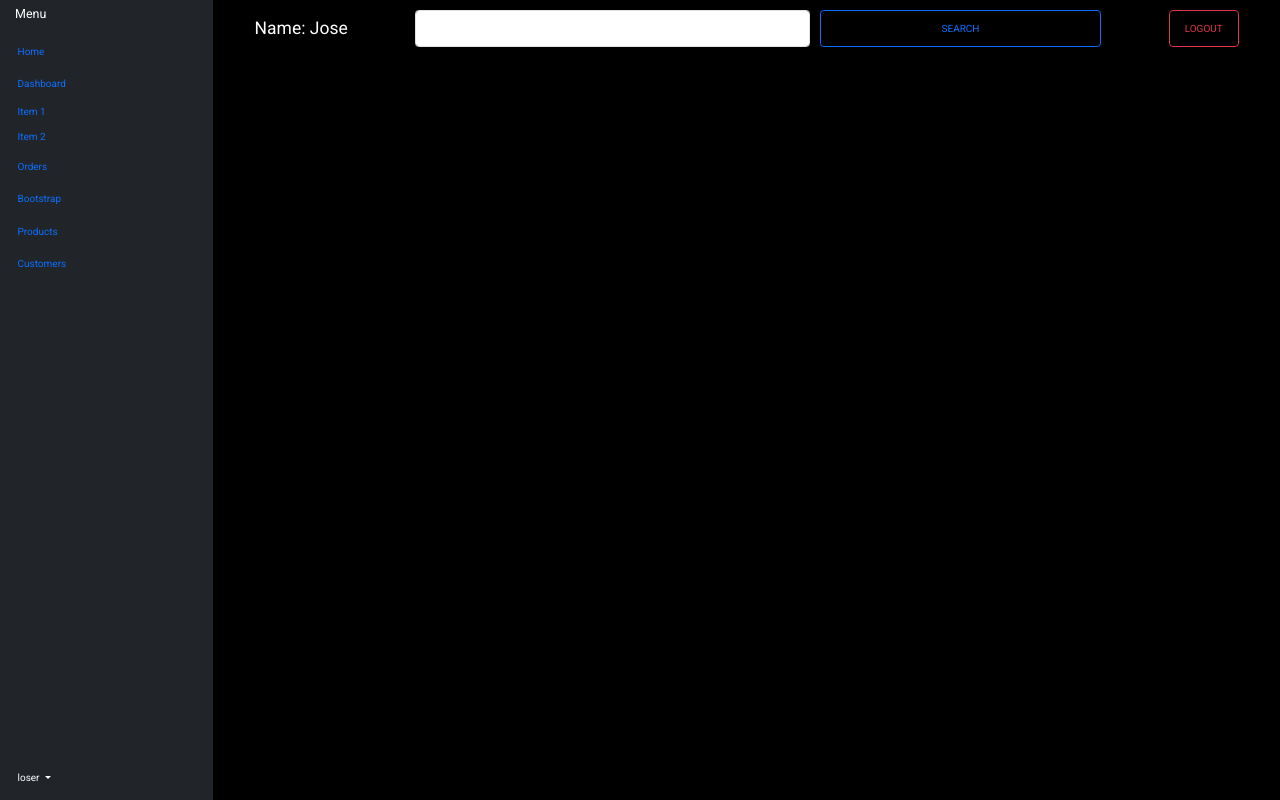
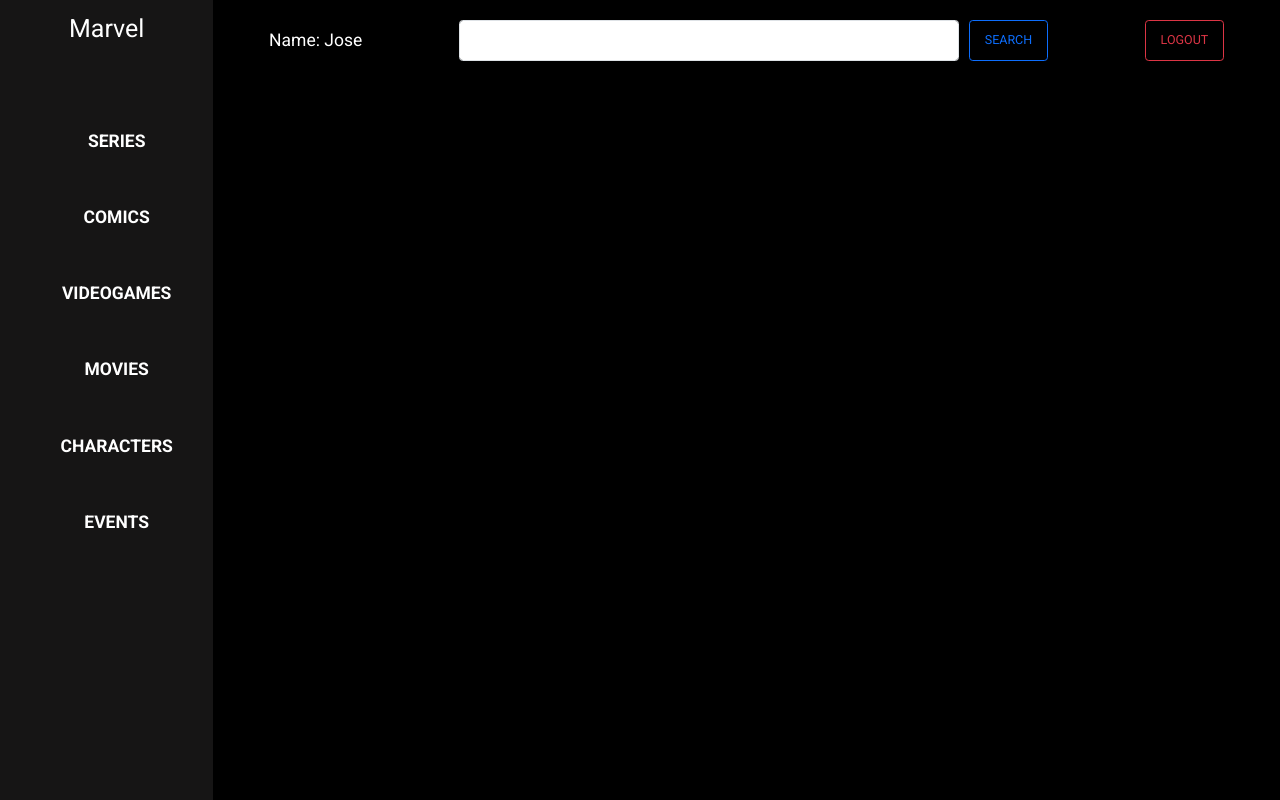
Before and after one commit to josebernal12/marvel-project, a React (Vite) app: page /marvel in a window 1280 px wide. Built offline with nearby package versions, Linux system fonts and the light colour scheme.

Commit message:
dashboard added

```diff
--- a/src/components/layout/Header.jsx
+++ b/src/components/layout/Header.jsx
@@ -1,16 +1,16 @@
 export const Header = () => {
   return (
-    <div className="d-flex justify-content-around align-items-center">
+    <div className="d-flex justify-content-around align-items-center py-3">
       <p className="m-0 text-white fs-3">Name: Jose</p>
       <form className="d-flex gap-3">
-        <input type="text" className="form-control px-5 " />
+        <input type="text" className="form-control px-5  header-search fs-3" />
         <input
           type="submit"
-          className="btn btn-outline-primary px-4 text-uppercase py-3 header-search"
+          className="btn btn-outline-primary px-4 text-uppercase py-3 fs-5 "
           value="search"
         />
       </form>
-      <button type="submit" className="btn btn-outline-danger px-4 text-uppercase py-3">Logout</button>
+      <button type="submit" className="btn btn-outline-danger px-4 text-uppercase py-3 fs-5">Logout</button>
     </div>
   );
 };
--- a/src/components/layout/Sidebar.jsx
+++ b/src/components/layout/Sidebar.jsx
@@ -1,171 +1,77 @@
-import { Outlet } from "react-router-dom";
+import { Outlet, Link } from "react-router-dom";
 import { Header } from "./Header";
 
 export const Sidebar = () => {
   return (
     <div className="container-fluid">
       <div className="row flex-nowrap">
-        <div className="col-auto col-md-3 col-xl-2 px-sm-2 px-0 bg-dark">
-          <div className="d-flex flex-column align-items-center align-items-sm-start px-3 pt-2 text-white min-vh-100">
+        <div className="col-auto col-md-3 col-xl-2 px-sm-2 px-0 sidebar-bg shadow">
+          <div className="w-100 d-flex flex-column align-items-center align-items-sm-start px-3 pt-2 text-white min-vh-100">
             <a
               href="/"
-              className="d-flex align-items-center pb-3 mb-md-0 me-md-auto text-white text-decoration-none"
+              className="nav-link fs-1 mx-auto mb-5 py-2"
             >
-              <span className="fs-5 d-none d-sm-inline">Menu</span>
+              Marvel
             </a>
             <ul
-              className="nav nav-pills flex-column mb-sm-auto mb-0 align-items-center align-items-sm-start"
+              className=" d-flex flex-column mx-auto gap-5 w-100 py-5"
               id="menu"
             >
-              <li className="nav-item">
-                <a href="#" className="nav-link align-middle px-0">
-                  <i className="fs-4 bi-house"></i>{" "}
-                  <span className="ms-1 d-none d-sm-inline">Home</span>
-                </a>
+              <li className=" nav-item d-flex align-items-center mt-3 seleccionar w-100 link-hover">
+
+                <Link
+                  className="w-100 text-center nav-link text-white  text-uppercase fw-bold fs-3 m-0 py-2"
+                  to="#"
+                >
+                  Series
+                </Link>
               </li>
-              <li>
-                <a
-                  href="#submenu1"
-                  data-bs-toggle="collapse"
-                  className="nav-link px-0 align-middle"
+              <li className=" nav-item d-flex align-items-center mt-3 seleccionar w-100 link-hover">
+
+                <Link
+                  className="w-100 text-center nav-link text-white  text-uppercase fw-bold fs-3 m-0 py-2"
+                  to="#"
                 >
-                  <i className="fs-4 bi-speedometer2"></i>{" "}
-                  <span className="ms-1 d-none d-sm-inline">Dashboard</span>{" "}
-                </a>
-                <ul
-                  className="collapse show nav flex-column ms-1"
-                  id="submenu1"
-                  data-bs-parent="#menu"
+                  Comics
+                </Link>
+              </li>
+              <li className=" nav-item d-flex align-items-center mt-3 seleccionar w-100 link-hover">
+
+                <Link
+                  className="w-100 text-center nav-link text-white  text-uppercase fw-bold fs-3 m-0 py-2"
+                  to="#"
                 >
-                  <li className="w-100">
-                    <a href="#" className="nav-link px-0">
-                      {" "}
-                      <span className="d-none d-sm-inline">Item</span> 1{" "}
-                    </a>
-                  </li>
-                  <li>
-                    <a href="#" className="nav-link px-0">
-                      {" "}
-                      <span className="d-none d-sm-inline">Item</span> 2{" "}
-                    </a>
-                  </li>
-                </ul>
+                  VideoGames
+                </Link>
               </li>
-              <li>
-                <a href="#" className="nav-link px-0 align-middle">
-                  <i className="fs-4 bi-table"></i>{" "}
-                  <span className="ms-1 d-none d-sm-inline">Orders</span>
-                </a>
+              <li className=" nav-item d-flex align-items-center mt-3 seleccionar w-100 link-hover">
+
+                <Link
+                  className="w-100 text-center nav-link text-white  text-uppercase fw-bold fs-3 m-0 py-2"
+                  to="#"
+                >
+                  Movies
+                </Link>
               </li>
-              <li>
-                <a
-                  href="#submenu2"
-                  data-bs-toggle="collapse"
-                  className="nav-link px-0 align-middle "
+              <li className=" nav-item d-flex align-items-center mt-3 seleccionar w-100 link-hover">
+
+                <Link
+                  className="w-100 text-center nav-link text-white  text-uppercase fw-bold fs-3 m-0 py-2"
+                  to="#"
                 >
-                  <i className="fs-4 bi-bootstrap"></i>{" "}
-                  <span className="ms-1 d-none d-sm-inline">Bootstrap</span>
-                </a>
-                <ul
-                  className="collapse nav flex-column ms-1"
-                  id="submenu2"
-                  data-bs-parent="#menu"
+                  Characters
+                </Link>
+              </li>
+              <li className=" nav-item d-flex align-items-center mt-3 seleccionar w-100 link-hover">
+
+                <Link
+                  className="w-100 text-center nav-link text-white  text-uppercase fw-bold fs-3 m-0 py-2"
+                  to="#"
                 >
-                  <li className="w-100">
-                    <a href="#" className="nav-link px-0">
-                      {" "}
-                      <span className="d-none d-sm-inline">Item</span> 1
-                    </a>
-                  </li>
-                  <li>
-                    <a href="#" className="nav-link px-0">
-                      {" "}
-                      <span className="d-none d-sm-inline">Item</span> 2
-                    </a>
-                  </li>
-                </ul>
-              </li>
-              <li>
-                <a
-                  href="#submenu3"
-                  data-bs-toggle="collapse"
-                  className="nav-link px-0 align-middle"
-                >
-                  <i className="fs-4 bi-grid"></i>{" "}
-                  <span className="ms-1 d-none d-sm-inline">Products</span>{" "}
-                </a>
-                <ul
-                  className="collapse nav flex-column ms-1"
-                  id="submenu3"
-                  data-bs-parent="#menu"
-                >
-                  <li className="w-100">
-                    <a href="#" className="nav-link px-0">
-                      {" "}
-                      <span className="d-none d-sm-inline">Product</span> 1
-                    </a>
-                  </li>
-                  <li>
-                    <a href="#" className="nav-link px-0">
-                      {" "}
-                      <span className="d-none d-sm-inline">Product</span> 2
-                    </a>
-                  </li>
-                  <li>
-                    <a href="#" className="nav-link px-0">
-                      {" "}
-                      <span className="d-none d-sm-inline">Product</span> 3
-                    </a>
-                  </li>
-                  <li>
-                    <a href="#" className="nav-link px-0">
-                      {" "}
-                      <span className="d-none d-sm-inline">Product</span> 4
-                    </a>
-                  </li>
-                </ul>
-              </li>
-              <li>
-                <a href="#" className="nav-link px-0 align-middle">
-                  <i className="fs-4 bi-people"></i>{" "}
-                  <span className="ms-1 d-none d-sm-inline">Customers</span>{" "}
-                </a>
+                  Events
+                </Link>
               </li>
             </ul>
-            <div className="dropdown pb-4">
-              <a
-                href="#"
-                className="d-flex align-items-center text-white text-decoration-none dropdown-toggle"
-                id="dropdownUser1"
-                data-bs-toggle="dropdown"
-                aria-expanded="false"
-              >
-                <span className="d-none d-sm-inline mx-1">loser</span>
-              </a>
-              <ul className="dropdown-menu dropdown-menu-dark text-small shadow">
-                <li>
-                  <a className="dropdown-item" href="#">
-                    New project...
-                  </a>
-                </li>
-                <li>
-                  <a className="dropdown-item" href="#">
-                    Settings
-                  </a>
-                </li>
-                <li>
-                  <a className="dropdown-item" href="#">
-                    Profile
-                  </a>
-                </li>
-                <li></li>
-                <li>
-                  <a className="dropdown-item" href="#">
-                    Sign out
-                  </a>
-                </li>
-              </ul>
-            </div>
           </div>
         </div>
         <div className="col py-3">
--- a/src/index.css
+++ b/src/index.css
@@ -72,3 +72,11 @@
 .header-search {
   width: 50rem;
 }
+.link-hover:hover{
+  background-color: red;
+  border-radius: 2rem;
+
+}
+.sidebar-bg {
+  background-color: rgb(22, 21, 21);
+}
```
